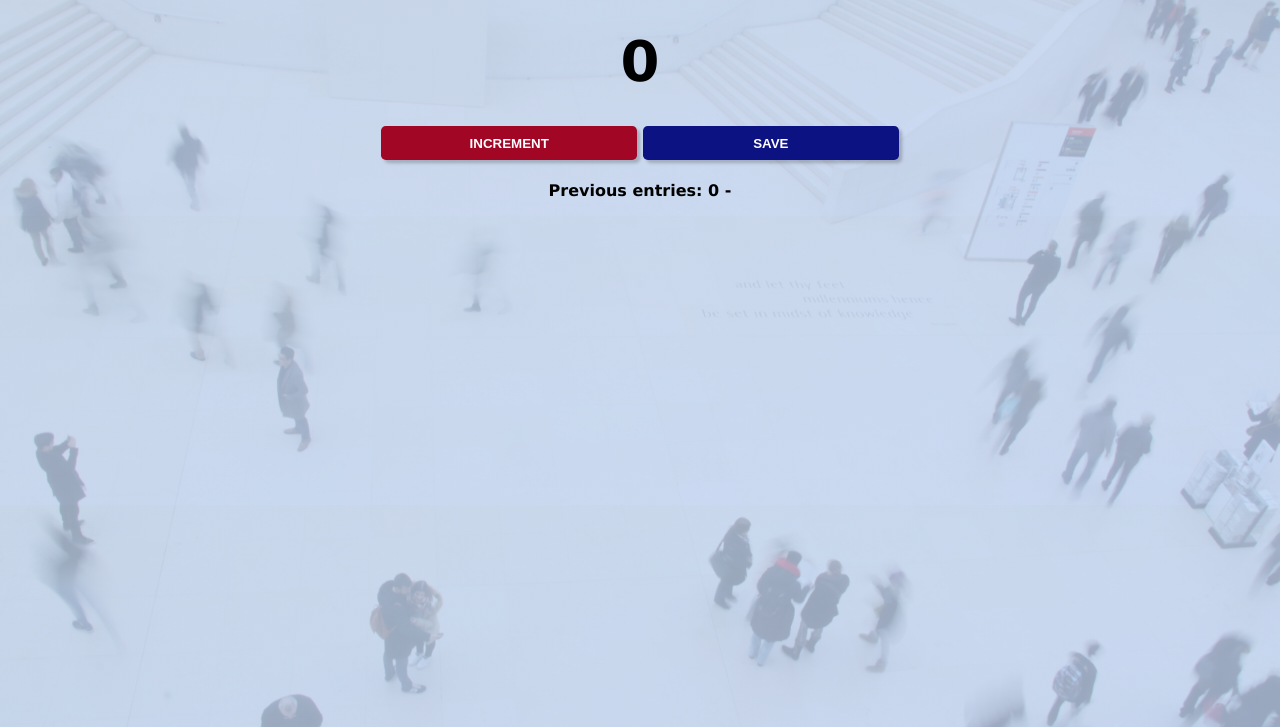
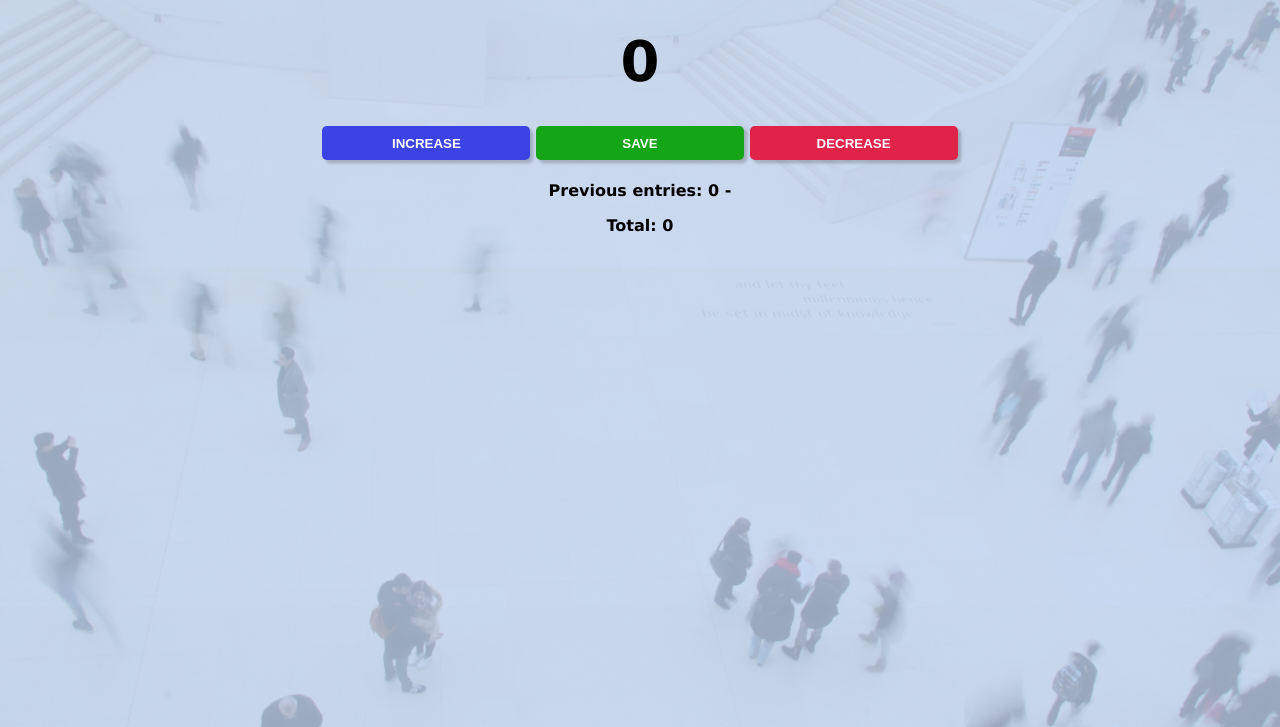
Before and after one commit to sarhan-a/counter-app, a plain HTML site: page index.html in a window 1280 px wide. Both pictures are taken after a click on the button "SAVE". Shown: the part 73-800 px from the top of the page. Drawn offline with Linux system fonts and the light colour scheme.

Commit message:
add decrease btn & calculate total, style changes

```diff
--- a/index.html
+++ b/index.html
@@ -11,9 +11,11 @@
     <div class="container">
     <h1>People entered:</h1>
     <h2 id="count-el">0</h2>
-    <button id="increment-btn">INCREMENT</button>
+    <button id="increment-btn">INCREASE</button>
     <button id="save-btn">SAVE</button>
+    <button id="decrease-btn">DECREASE</button>
     <p id="saved-el">Previous entries: </p>
+    <p>Total: <span id="total-el"></span></p>
     </div>
     <script src="main.js"></script>
   </body>
--- a/main.js
+++ b/main.js
@@ -3,8 +3,12 @@
 let countEl = document.getElementById('count-el');
 let incrementBtn = document.getElementById('increment-btn');
 let saveBtn = document.getElementById('save-btn');
+let decreaseBtn = document.getElementById('decrease-btn');
 let savedEl = document.getElementById('saved-el');
+let totalEl = document.getElementById('total-el');
+
 let count = 0;
+let total = 0;
 
 incrementBtn.addEventListener('click', () => {
   const increment = function () {
@@ -18,8 +22,18 @@ saveBtn.addEventListener('click', () => {
   const save = function () {
     let countStr = `${count} - `;
     savedEl.textContent += countStr;
+    total += count;
+    totalEl.textContent = total;
     countEl.textContent = 0;
     count = 0;
   };
   save();
 });
+
+decreaseBtn.addEventListener('click', () => {
+  const decrease = function () {
+    count--;
+    countEl.textContent = count;
+  }
+  decrease();
+});
--- a/style.css
+++ b/style.css
@@ -11,7 +11,7 @@ body {
 }
 
 .container{
-  margin-top: 2rem;
+  margin: 2rem 3rem;
 }
 
 h2 {
@@ -24,16 +24,21 @@ button {
   border-radius: 0.3rem;
   color: white;
   font-weight: bold;
-  width: 16rem;
+  width: 13rem;
   padding: 0.6rem;
   margin-bottom: 0.3rem;
   box-shadow: 0.2rem 0.2rem 0.2rem rgba(0, 0, 0, 0.2);
+  cursor: pointer;
 }
 
 #increment-btn {
-  background-color: rgb(162, 6, 37);
+  background-color:rgb(59, 67, 228)
 }
 
 #save-btn {
-  background-color: rgb(12, 18, 130);
+  background-color: rgb(21, 166, 23);
 }
+
+#decrease-btn {
+  background-color: rgb(223, 35, 73);
+}
```
